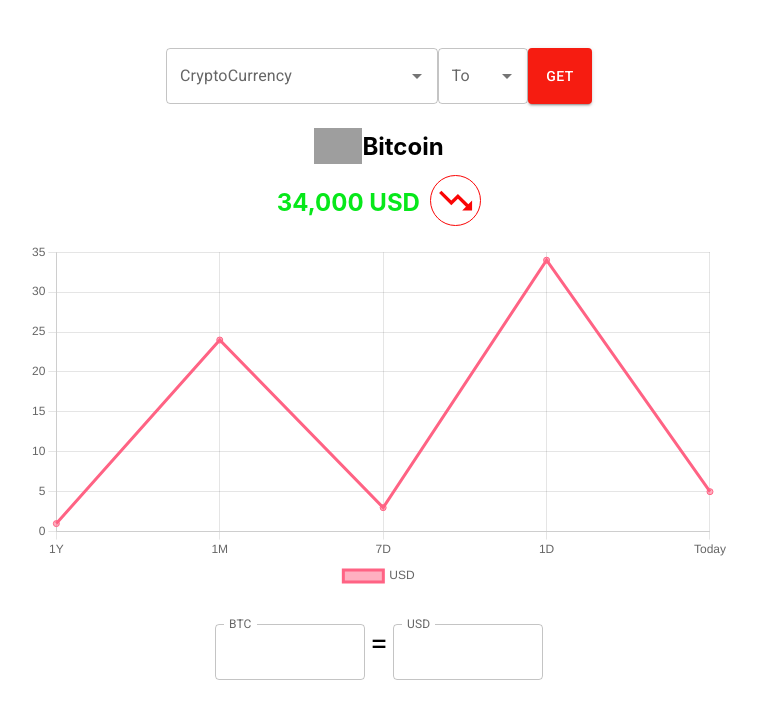
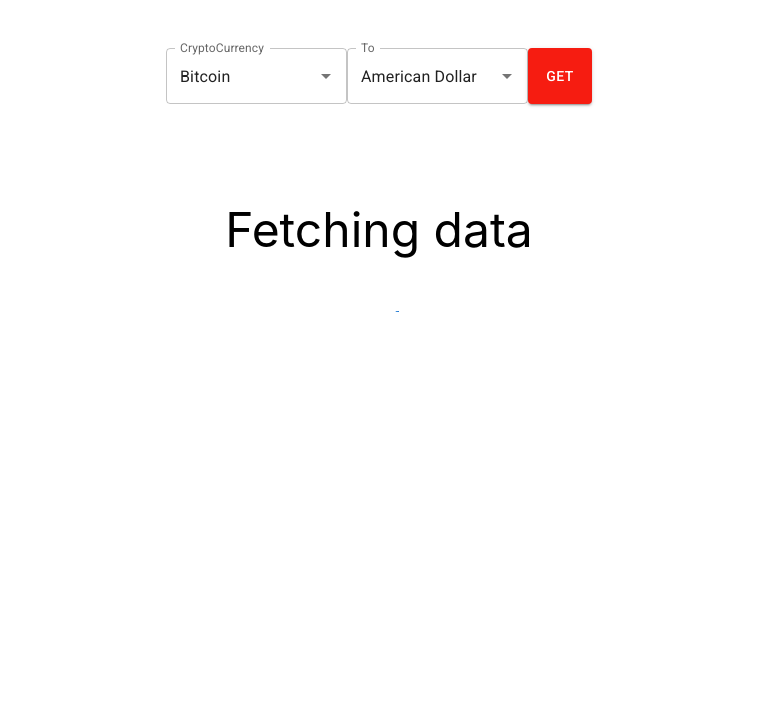
Before and after one commit to MuhammadJamshaidGhaffar/Crypto-Currency-Tracker-app, a React (Create React App) app: page / in a window 1280 px wide. Both pictures are taken after a click on the button "GET". Shown: the top 718 px of the page, without its empty margins (261-1018 px from the left). Built offline with nearby package versions, Linux system fonts and the light colour scheme; grey boxes are pictures that could not be loaded.

Commit message:
Added setUrl and Fetching screen

```diff
--- a/src/App.js
+++ b/src/App.js
@@ -5,6 +5,11 @@
 import LineGraph from "./components/LineGraph";
 import AutoComplete from "./components/AutoComplete";
 import Convert from "./components/Convert";
+
+// ---------- Context -------------
+import Context from "./contexts/Context";
+import { useEffect, useState } from "react";
+import { CircularProgress } from "@mui/material";
 
 let data = [
   {
@@ -81,10 +86,29 @@
 ];
 
 function App() {
+  const [contextObj, setContextObj] = useState({ data: [], url: [] });
+  const [isFetching, setFetching] = useState(true);
+  useEffect(() => {
+    console.log("fetching data");
+    setFetching(true);
+    setTimeout(() => {
+      setFetching(false);
+    }, 3000);
+  }, [contextObj.url]);
   console.log(data);
   return (
     <div className={styles.App}>
+      <Context.Provider value={[contextObj, setContextObj]}>
         <AutoComplete style={{ margin: "auto" }} />
+        {isFetching ? (
+          <div style={{ textAlign: "center" }}>
+            <p style={{ fontSize: "3rem", margin: "6rem 0 2rem" }}>
+              Fetching data
+            </p>
+            <CircularProgress />
+          </div>
+        ) : (
+          <>
             <div
               id="LogoNameWrapper"
               style={{
@@ -130,6 +154,9 @@
             </div>
             <LineGraph />
             <Convert style={{ textAlign: "center", margin: "2rem 0" }} />
+          </>
+        )}
+      </Context.Provider>
     </div>
   );
 }
--- a/src/components/AutoComplete.js
+++ b/src/components/AutoComplete.js
@@ -1,43 +1,87 @@
 import * as React from "react";
 import TextField from "@mui/material/TextField";
 import Autocomplete from "@mui/material/Autocomplete";
-
+//------------------- my componets
 import LoadingBtn from "./LoadingBtn";
+import Context from "../contexts/Context";
 // ------------- Styling -------------
 import styles from "./AutoComplete.module.css";
 ///////////////////////////////////
-export default function ComboBox({ style }) {
-  const [value, setValue] = React.useState("None");
-
-  // const [loading, setLoading] = React.useState(true);
-  // function handleClick() {
-  //   setLoading(true);
-  // }
+function AutoComplete({ style }) {
+  const [contextObj, setContextObj] = React.useContext(Context);
+  let [currency, setCurrency] = React.useState({
+    crypto: "Bitcoin",
+    convert: "American Dollar",
+  });
   return (
     <div style={style} className={styles.container}>
       <Autocomplete
+        value={currency.crypto}
+        onChange={(event, value) => {
+          setCurrency({ ...currency, crypto: value });
+        }}
         sx={{ width: 300 }}
         disableClearable
         id="crypto-currency"
-        options={cryptoCurrency}
+        options={Object.keys(cryptoCurrency)}
         renderInput={(params) => (
           <TextField {...params} label="CryptoCurrency" />
         )}
-        // onChange={(event, newValue) => setValue(newValue)}
       />
 
       <Autocomplete
+        value={currency.convert}
+        onChange={(event, value) => {
+          setCurrency({ ...currency, convert: value });
+        }}
         disableClearable
-        sx={{ width: 100 }}
+        sx={{ width: 300 }}
         id="to-currency"
-        options={toCurrency}
+        options={Object.keys(toCurrency)}
         renderInput={(params) => <TextField {...params} label="To" />}
       />
-      <LoadingBtn>GET</LoadingBtn>
+      <LoadingBtn
+        onClick={() => {
+          {
+            console.log(
+              cryptoCurrency[currency.crypto],
+              "\t\t",
+              toCurrency[currency.convert]
+            );
+            console.log(
+              "url is : \n",
+              prepareUrl(
+                cryptoCurrency[currency.crypto],
+                toCurrency[currency.convert]
+              )
+            );
+
+            setContextObj({
+              ...contextObj,
+              url: prepareUrl(
+                cryptoCurrency[currency.crypto],
+                toCurrency[currency.convert]
+              ),
+            });
+          }
+        }}
+      >
+        GET
+      </LoadingBtn>
     </div>
   );
 }
+export default AutoComplete;
 
-// Top 100 films as rated by IMDb users. http://www.imdb.com/chart/top
-const cryptoCurrency = ["Bitcoin", "PKR", "Redoin"];
-const toCurrency = ["USD", "PKR", "IND"];
+const cryptoCurrency = { Bitcoin: "BTC", Etherium: "ETH" };
+const toCurrency = {
+  "Pakistani Rupee": "PKR",
+  "American Dollar": "USD",
+  "Indian Rupee": "RUP",
+};
+
+// ------------- Functions ----------------
+
+function prepareUrl(crypto, convert) {
+  return `https://api.nomics.com/v1/currencies/ticker?key=7c68a24442f6a5196bcce25c7226a685ab355747&ids=${crypto}&convert=${convert}`;
+}
--- a/src/components/Convert.js
+++ b/src/components/Convert.js
@@ -1,6 +1,9 @@
 import { TextField } from "@mui/material";
+import { useContext } from "react";
+import Context from "../contexts/Context";
 
 export default ({ style }) => {
+  let [contextObj] = useContext(Context);
   return (
     <div style={style}>
       <TextField
--- a/src/components/LoadingBtn.js
+++ b/src/components/LoadingBtn.js
@@ -29,7 +29,7 @@
 function LoadingBtn({ style, loading, onClick, loadingIndicator, children }) {
   return (
     <ThemeProvider theme={theme}>
-      <Button variant="contained" color="primary">
+      <Button variant="contained" color="primary" onClick={onClick}>
         {children}
       </Button>
     </ThemeProvider>
--- a/src/contexts/Context.js
+++ b/src/contexts/Context.js
@@ -1,3 +1,4 @@
 import { createContext } from "react";
 
-export default Context = createContext([{}, () => {}]);
+const Context = createContext([{}, () => {}]);
+export default Context;
```
Lines whose indentation alone changed are shown as unchanged.
